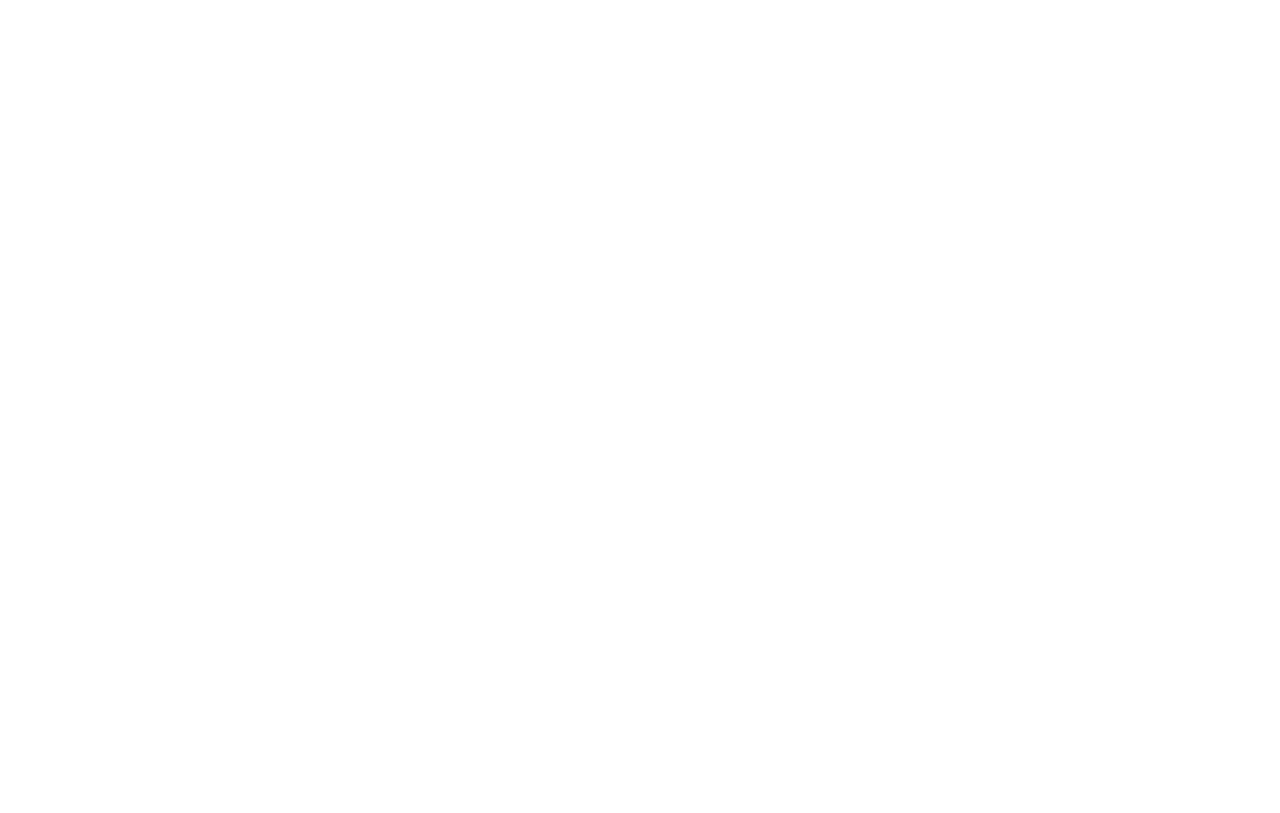
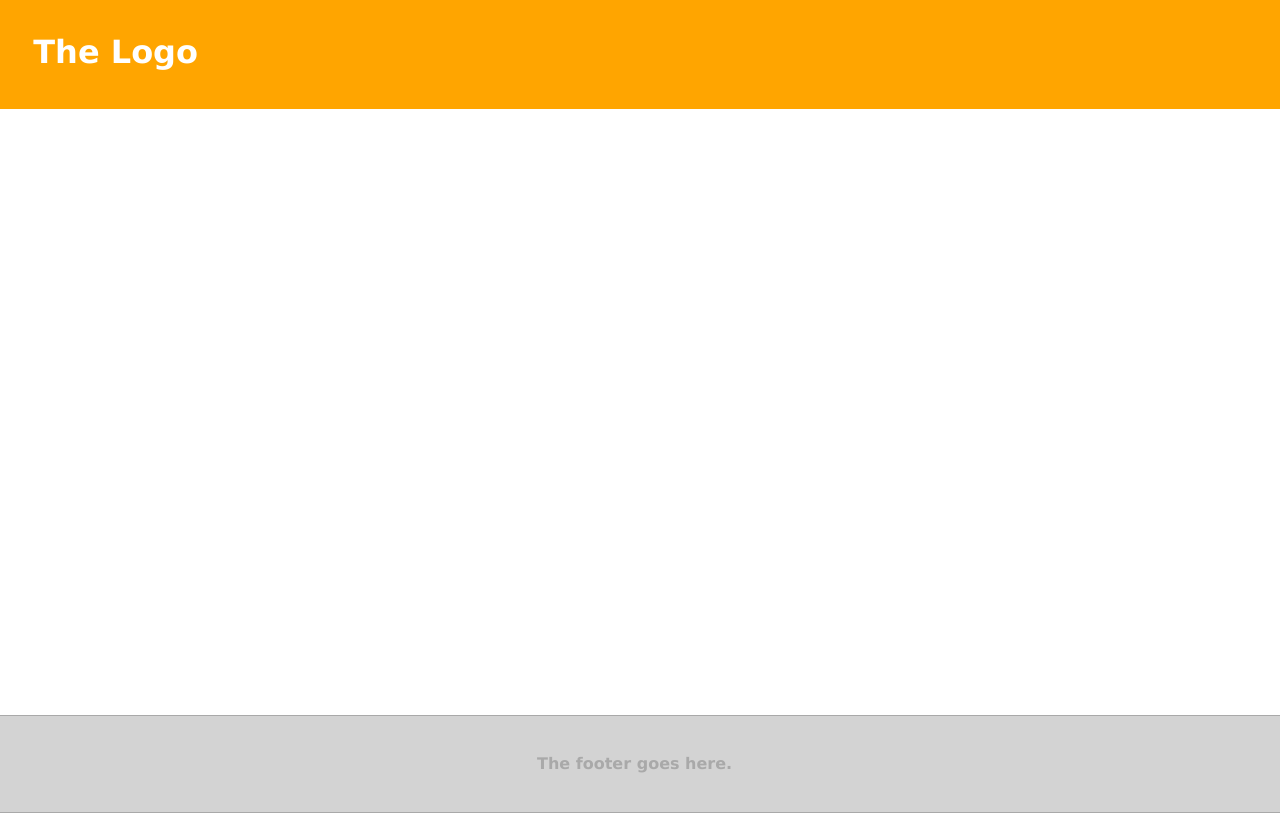
Before and after one commit to lindsayPeeters/lab1, a PHP site: page / in a window 1280 px wide. Before the commit the page is empty. Run offline with PHP 8.4, Linux system fonts and the light colour scheme.

Commit message:
added header and footer

```diff
--- a/footer.inc.php
+++ b/footer.inc.php
@@ -0,0 +1,33 @@
+<!DOCTYPE html>
+<html lang="en">
+<head>
+    <meta charset="UTF-8">
+    <meta http-equiv="X-UA-Compatible" content="IE=edge">
+    <meta name="viewport" content="width=device-width, initial-scale=1.0">
+    <title>swarm</title>
+    <style>
+        h5 {
+        color: darkgray;
+        background-color: lightgray;
+        border: 1px solid darkgray;
+        padding: 3%;
+        margin: -1%;
+        font-family: verdana;
+        font-size: 100%;
+        text-align: center;
+        width: max-content;
+        width: 95%;
+        }
+        .bottom-object{
+            position: absolute;
+            bottom: 0;
+            left: 0;
+            right: 0;
+        }
+    </style>
+</head>
+<body>
+    <div class="bottom-object"><h5>The footer goes here.</h5></div>
+
+</body>
+</html>
--- a/header.inc.php
+++ b/header.inc.php
@@ -0,0 +1,22 @@
+<!DOCTYPE html>
+<html lang="en">
+<head>
+    <meta charset="UTF-8">
+    <meta http-equiv="X-UA-Compatible" content="IE=edge">
+    <meta name="viewport" content="width=device-width, initial-scale=1.0">
+    <title>Document</title>
+    <style>
+        h1 {
+        color: white;
+        background-color: orange;
+        padding: 3%;
+        margin: -1%;
+        font-family: verdana;
+        font-size: 200%;
+        }
+    </style>
+</head>
+<body>
+    <h1>The Logo</h1>
+</body>
+</html>
--- a/index.php
+++ b/index.php
@@ -19,6 +19,8 @@
         array( "username" => "Jesse", "comment" => "The Mill", "city" => "San Francisco, CA" , "image" => "" , "userimage" => "../images/userImage1.jpg"),
         array( "username" => "Matej", "comment" => "MassVantures", "city" => "Prague, Czech Republic" , "image" => "" , "userimage" => "../images/userImage5.jpg")
       );
+    include_once("header.inc.php");
+    include_once("footer.inc.php");
 
 ?><!DOCTYPE html>
 <html lang="en">
```
